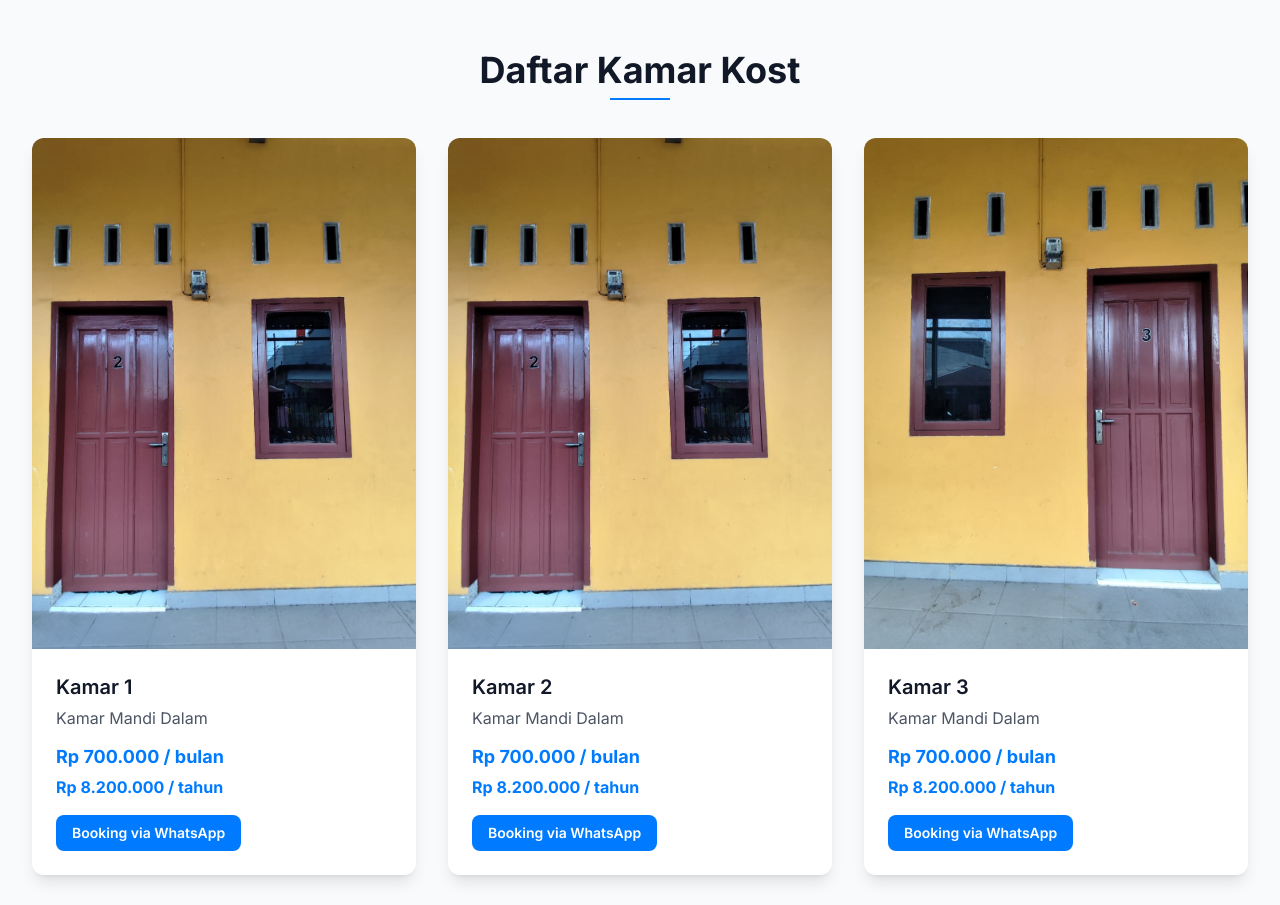
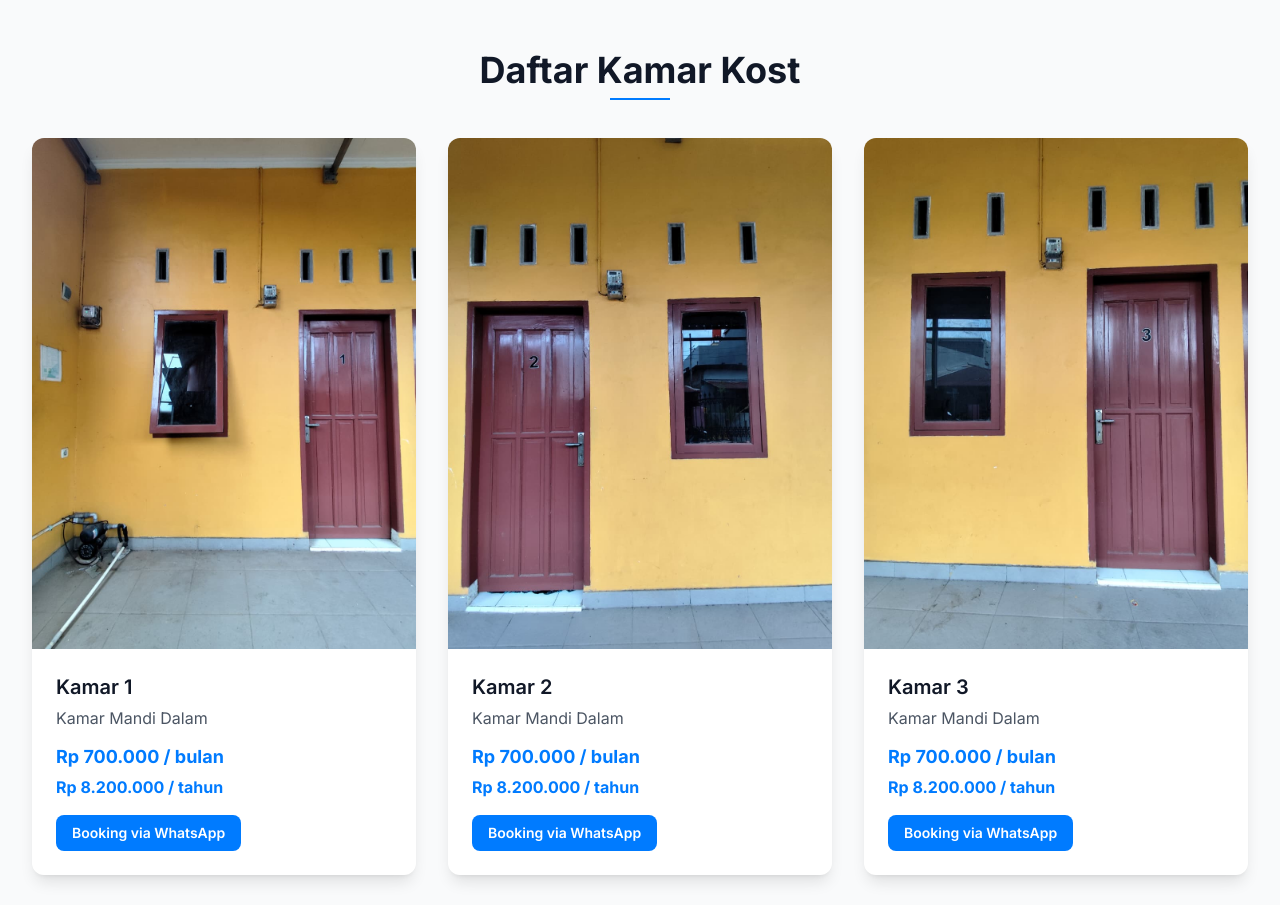
Before and after one commit to Mooza-ganteng/webkost, a plain HTML site: page index.html in a window 1280 px wide. Shown: the part 1420-2325 px from the top of the page. Drawn offline with nearby package versions, Linux system fonts and the light colour scheme.

Commit message:
perbaikan

```diff
--- a/index.html
+++ b/index.html
@@ -99,7 +99,7 @@
 
         <div class="bg-white rounded-xl shadow-lg hover:shadow-xl transition duration-300 transform hover:-translate-y-1 overflow-hidden fade-in">
           <div class="h-55">
-            <img src="kamar 2.jpeg" alt="Kamar Standar 1" class="w-full h-full object-cover">
+            <img src="kamar 1.jpeg" alt="Kamar Standar 1" class="w-full h-full object-cover">
           </div>
           <div class="p-6">
             <h3 class="text-xl font-semibold mb-1">Kamar 1</h3>
```
